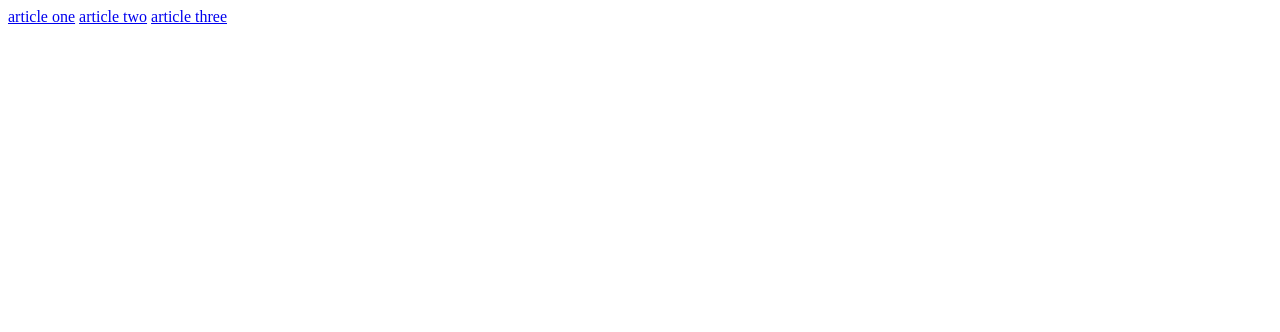
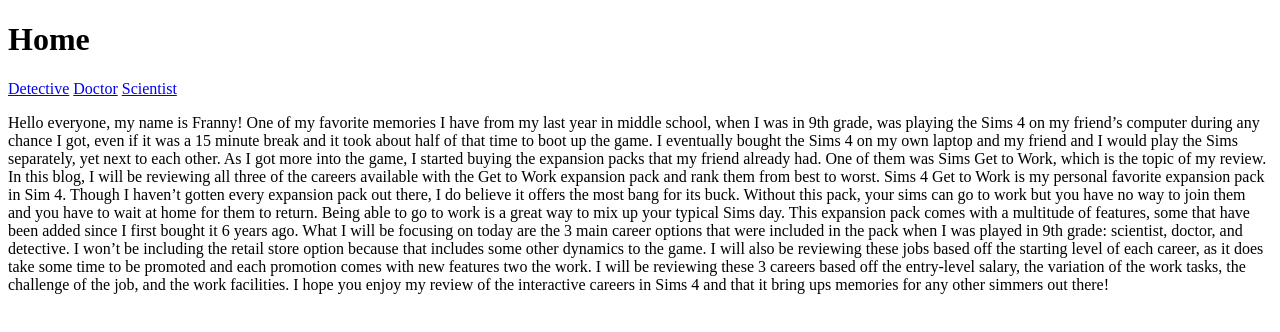
Before and after one commit to FPKEHOE/theblog, a plain HTML site: page index.html in a window 1280 px wide. Drawn offline with Linux system fonts and the light colour scheme.

Commit message:
nav edit

```diff
--- a/index.html
+++ b/index.html
@@ -11,13 +11,22 @@
 
 <body>
 
+<h1>
+    Home
+</h1>
+
 <nav>
-    <a href="blog_1/blog_1.html">article one</a>
+    <a href="detective_1/detective_1.html">Detective</a>
 
-    <a href="blog_2/blog_2.html">article two</a>
+    <a href="doctor_2/doctor_2.html">Doctor</a>
 
-    <a href="blog_3/blog_3.html">article three</a>
+    <a href="scientist_3/scientist_3.html">Scientist</a>
 </nav>
+
+<p>
+    Hello everyone, my name is Franny! One of my favorite memories I have from my last year in middle school, when I was in 9th grade, was playing the Sims 4 on my friend’s computer during any chance I got, even if it was a 15 minute break and it took about half of that time to boot up the game. I eventually bought the Sims 4 on my own laptop and my friend and I would play the Sims separately, yet next to each other. As I got more into the game, I started buying the expansion packs that my friend already had. One of them was Sims Get to Work, which is the topic of my review. In this blog, I will be reviewing all three of the careers available with the Get to Work expansion pack and rank them from best to worst.
+	Sims 4 Get to Work is my personal favorite expansion pack in Sim 4. Though I haven’t gotten every expansion pack out there, I do believe it offers the most bang for its buck. Without this pack, your sims can go to work but you have no way to join them and you have to wait at home for them to return. Being able to go to work is a great way to mix up your typical Sims day. This expansion pack comes with a multitude of features, some that have been added since I first bought it 6 years ago. What I will be focusing on today are the 3 main career options that were included in the pack when I was played in 9th grade: scientist, doctor, and detective. I won’t be including the retail store option because that includes some other dynamics to the game. I will also be reviewing these jobs based off the starting level of each career, as it does take some time to be promoted and each promotion comes with new features two the work. I will be reviewing these 3 careers based off the entry-level salary, the variation of the work tasks, the challenge of the job, and the work facilities. I hope you enjoy my review of the interactive careers in Sims 4 and that it bring ups memories for any other simmers out there!
+</p>
 
 </body>
 
```
Also changed, not shown: detective_1/detective_1.html (renamed from blog_1/blog_1.html, +3 -3 lines), doctor_2/doctor_2.html (renamed from blog_3/blog_3.html, +3 -3 lines), scientist_3/scientist_3.html (renamed from blog_2/blog_2.html, +3 -3 lines), 7 other files.
